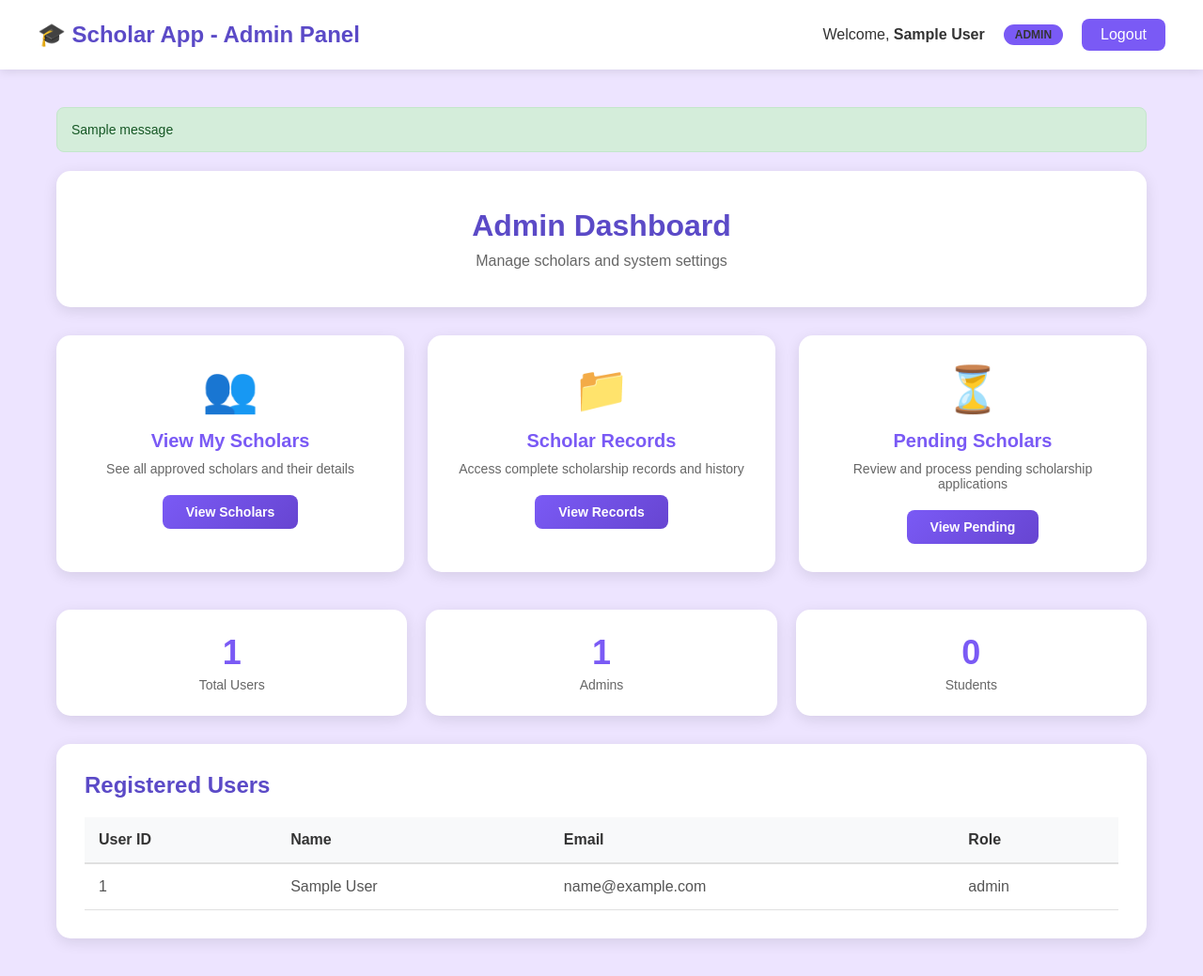
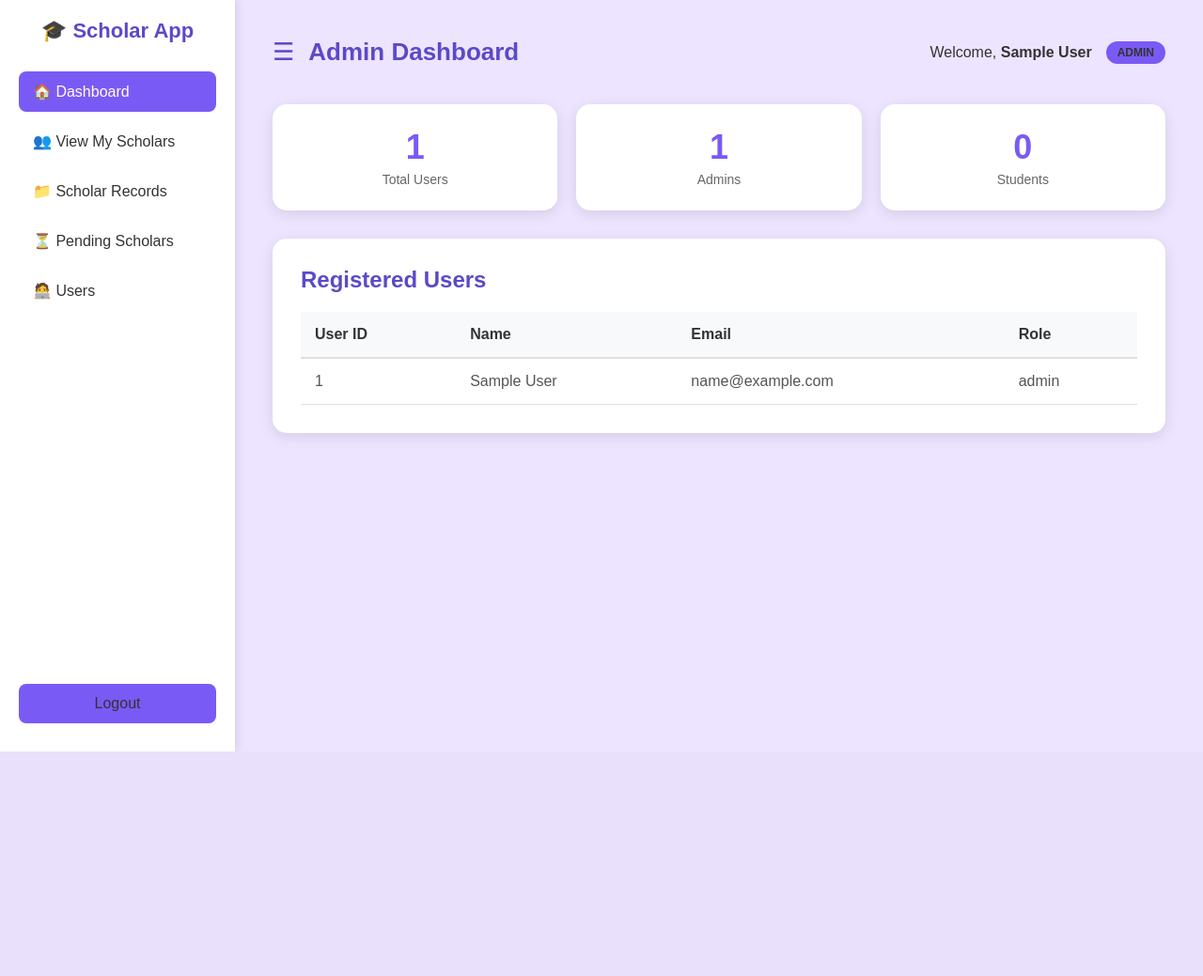
Before and after one commit to reneerosetuason/Majayjay-Scholars, a Flask app: page /admin in a window 1280 px wide. Shown: the whole page at 94% size. After the commit the page ends 800 px from the top, so only its background shows below. Run offline with Flask 3, Linux system fonts and the light colour scheme; the visitor is signed in with stand-in values (Sample User, id 1); tables that the repository leaves empty or names only in its code hold one stand-in row (values such as "Sample post"); one stand-in notice (Sample message) is shown.

Commit message:
biglaang_pachecksystem_nisir

```diff
--- a/app.py
+++ b/app.py
@@ -1,17 +1,32 @@
 from flask import Flask, render_template, request, redirect, flash, url_for, session
+import os
+from werkzeug.utils import secure_filename
 import mysql.connector
-from werkzeug.security import generate_password_hash, check_password_hash
-#ehwjahdkjassdbfkajsb,madn
+from datetime import datetime
+
 app = Flask(__name__)
 app.secret_key = "ren02"
+
+# ================== FILE UPLOAD SETTINGS ==================
+UPLOAD_FOLDER = 'static/uploads'
+app.config['UPLOAD_FOLDER'] = UPLOAD_FOLDER
+ALLOWED_EXTENSIONS = {'png', 'jpg', 'jpeg', 'pdf'}
+
+if not os.path.exists(UPLOAD_FOLDER):
+    os.makedirs(UPLOAD_FOLDER)
+
+def allowed_file(filename):
+    return '.' in filename and filename.rsplit('.', 1)[1].lower() in ALLOWED_EXTENSIONS
+
 
 # ================== DATABASE CONNECTION ==================
 db = mysql.connector.connect(
     host="localhost",
-    user="root",          # change if needed
-    password="ren123",    # your MySQL password
-    database="usersdb"    # make sure this DB exists
+    user="root",
+    password="ren123",
+    database="usersdb"
 )
+
 
 # ================== ROUTES ==================
 
@@ -26,6 +41,7 @@ def home():
         else:
             return redirect(url_for('student_dashboard'))
     return redirect(url_for('login'))
+
 
 # ---------- REGISTER ----------
 @app.route('/register', methods=['GET', 'POST'])
@@ -46,23 +62,20 @@ def register():
         cursor = db.cursor()
 
         try:
-            # Insert user with default name = email (since no name input)
             cursor.execute("""
                 INSERT INTO users (name, email, password, user_type)
                 VALUES (%s, %s, %s, %s)
             """, (email.split('@')[0], email, password, 'student'))
             db.commit()
-
             flash("Registration successful! You can now log in.", "success")
-            return redirect(url_for('login'))  #Redirects to login after register
-
+            return redirect(url_for('login'))
         except mysql.connector.IntegrityError:
             flash("Email already exists!", "error")
-
         finally:
             cursor.close()
 
     return render_template('register.html')
+
 
 # ---------- LOGIN ----------
 @app.route('/login', methods=['GET', 'POST'])
@@ -76,7 +89,6 @@ def login():
         user = cursor.fetchone()
         cursor.close()
 
-        # Simple password check (plain text)
         if user and user['password'] == password:
             session['user_id'] = user['user_id']
             session['email'] = user['email']
@@ -96,17 +108,15 @@ def login():
 
     return render_template('login.html')
 
+
 # ---------- ADMIN DASHBOARD ----------
 @app.route('/admin')
 def admin_dashboard():
     if session.get('user_type', '').lower() == 'admin':
         cursor = db.cursor(dictionary=True)
-
-        # Fetch all users
         cursor.execute("SELECT user_id, name, email, user_type FROM users")
         users = cursor.fetchall()
 
-        # Fetch logged-in admin info
         cursor.execute("SELECT name FROM users WHERE user_id = %s", (session['user_id'],))
         current_admin = cursor.fetchone()
         cursor.close()
@@ -117,6 +127,7 @@ def admin_dashboard():
     flash("Access denied!", "error")
     return redirect(url_for('login'))
 
+
 # ---------- MAYOR DASHBOARD ----------
 @app.route('/mayor')
 def mayor_dashboard():
@@ -125,17 +136,130 @@ def mayor_dashboard():
     flash("Access denied!", "error")
     return redirect(url_for('login'))
 
+
 # ---------- STUDENT DASHBOARD ----------
 @app.route('/student')
 def student_dashboard():
     if session.get('user_type', '').lower() == 'student':
-        cursor = db.cursor(dictionary=True)
-        cursor.execute("SELECT user_id, name, email, user_type FROM users")
-        users = cursor.fetchall()
-        cursor.close()
-        return render_template('student/student_dashboard.html', users=users)
+        return render_template('student/student_dashboard.html')
     flash("Access denied!", "error")
     return redirect(url_for('login'))
+
+
+# ---------- APPLY (NEW SCHOLARSHIP) ----------
+@app.route('/apply', methods=['GET', 'POST'])
+def apply():
+    if session.get('user_type', '').lower() != 'student':
+        flash("Access denied!", "error")
+        return redirect(url_for('login'))
+
+    if request.method == 'POST':
+        full_name = request.form.get('full_name')
+        student_id = request.form.get('student_id')
+        contact_number = request.form.get('contact_number')
+        address = request.form.get('address')
+        course = request.form.get('course')
+        year_level = request.form.get('year_level')
+        gwa = request.form.get('gwa')
+        reason = request.form.get('reason')
+
+        # Handle files
+        uploaded_files = {}
+        for field in ['school_id', 'id_picture', 'birth_certificate', 'grades']:
+            file = request.files.get(field)
+            if file and allowed_file(file.filename):
+                filename = secure_filename(file.filename)
+                filepath = os.path.join(app.config['UPLOAD_FOLDER'], filename)
+                file.save(filepath)
+                uploaded_files[field] = filename
+            else:
+                uploaded_files[field] = None
+
+        cursor = db.cursor()
+        try:
+            cursor.execute("""
+                INSERT INTO application (
+                    user_id, full_name, student_id, contact_number, address,
+                    course, year_level, gwa, reason,
+                    school_id, id_picture, birth_certificate, grades,
+                    status, submission_date
+                ) VALUES (%s, %s, %s, %s, %s, %s, %s, %s, %s, %s, %s, %s, %s, 'Pending', CURRENT_TIMESTAMP)
+            """, (
+                session['user_id'], full_name, student_id, contact_number, address,
+                course, year_level, gwa, reason,
+                uploaded_files['school_id'], uploaded_files['id_picture'],
+                uploaded_files['birth_certificate'], uploaded_files['grades']
+            ))
+            db.commit()
+            flash("Application submitted successfully!", "success")
+            return redirect(url_for('student_dashboard'))
+        except Exception as e:
+            print("Error inserting application:", e)
+            flash("An error occurred while submitting your application.", "error")
+        finally:
+            cursor.close()
+
+    return render_template('student/apply.html')
+
+
+# ---------- RENEW SCHOLARSHIP ----------
+@app.route('/renew_scholarship', methods=['GET', 'POST'])
+def renew_scholarship():
+    if session.get('user_type', '').lower() != 'student':
+        flash("Access denied!", "error")
+        return redirect(url_for('login'))
+
+    if request.method == 'POST':
+        try:
+            user_id = session.get('user_id')
+
+            full_name = request.form.get('full_name')
+            student_id = request.form.get('student_id')
+            contact_number = request.form.get('contact_number')
+            address = request.form.get('address')
+            course = request.form.get('course')
+            year_level = request.form.get('year_level')
+            gwa = request.form.get('gwa')
+            reason = request.form.get('reason')
+
+            uploaded_files = {}
+            for field in ['school_id', 'id_picture', 'birth_certificate', 'grades']:
+                file = request.files.get(field)
+                if file and allowed_file(file.filename):
+                    filename = secure_filename(file.filename)
+                    filepath = os.path.join(app.config['UPLOAD_FOLDER'], filename)
+                    file.save(filepath)
+                    uploaded_files[field] = filename
+                else:
+                    uploaded_files[field] = None
+
+            cursor = db.cursor()
+            cursor.execute("""
+                INSERT INTO application (
+                    user_id, full_name, student_id, contact_number, address,
+                    course, year_level, gwa, reason,
+                    school_id, id_picture, birth_certificate, grades,
+                    status, submission_date
+                ) VALUES (%s, %s, %s, %s, %s, %s, %s, %s, %s, %s, %s, %s, %s, 'Pending', NOW())
+            """, (
+                user_id, full_name, student_id, contact_number, address,
+                course, year_level, gwa, reason,
+                uploaded_files['school_id'], uploaded_files['id_picture'],
+                uploaded_files['birth_certificate'], uploaded_files['grades']
+            ))
+
+            db.commit()
+            cursor.close()
+            flash("✅ Renewal application submitted successfully!", "success")
+            return redirect(url_for('student_dashboard'))
+
+        except Exception as e:
+            print("Error submitting renewal application:", e)
+            flash("❌ Error submitting renewal application. Please try again.", "error")
+            return redirect(url_for('renew_scholarship'))
+
+    return render_template('student/renew_scholarship.html')
+
 
 # ---------- LOGOUT ----------
 @app.route('/logout')
@@ -144,6 +268,7 @@ def logout():
     flash("Logged out successfully.", "info")
     return redirect(url_for('login'))
 
+
 # ================== MAIN ==================
 if __name__ == '__main__':
     app.run(debug=True)
--- a/templates/admin/admin_dashboard.html
+++ b/templates/admin/admin_dashboard.html
@@ -14,129 +14,114 @@
             background-color: #ede4ff;
             font-family: 'Poppins', sans-serif;
             min-height: 100vh;
+            display: flex;
         }
-        .navbar {
+
+        /* ===== Sidebar ===== */
+        .sidebar {
+            width: 250px;
             background: white;
-            padding: 20px 40px;
-            box-shadow: 0 2px 10px rgba(0,0,0,0.1);
+            box-shadow: 2px 0 10px rgba(0,0,0,0.1);
+            display: flex;
+            flex-direction: column;
+            padding: 20px;
+            position: fixed;
+            height: 100%;
+            left: 0;
+            transition: all 0.3s ease;
+            z-index: 1000;
+        }
+        .sidebar.hide {
+            left: -260px;
+        }
+        .sidebar h2 {
+            color: #5b4ac7;
+            font-size: 22px;
+            margin-bottom: 30px;
+            text-align: center;
+        }
+        .sidebar a {
+            display: block;
+            padding: 12px 15px;
+            color: #333;
+            text-decoration: none;
+            border-radius: 8px;
+            font-weight: 500;
+            transition: all 0.3s;
+            margin-bottom: 10px;
+        }
+        .sidebar a:hover {
+            background-color: #7a5af5;
+            color: white;
+        }
+        .sidebar a.active {
+            background-color: #7a5af5;
+            color: white;
+        }
+        .logout-btn {
+            margin-top: auto;
+            background-color: #7a5af5;
+            color: white;
+            text-align: center;
+            padding: 10px;
+            border-radius: 8px;
+            text-decoration: none;
+            transition: 0.3s;
+        }
+        .logout-btn:hover {
+            background-color: #6745d1;
+        }
+
+        /* ===== Main Content ===== */
+        .main-content {
+            margin-left: 250px;
+            flex: 1;
+            padding: 40px;
+            width: 100%;
+            transition: margin-left 0.3s ease;
+        }
+        .main-content.expanded {
+            margin-left: 0;
+        }
+
+        .topbar {
             display: flex;
             justify-content: space-between;
             align-items: center;
+            margin-bottom: 40px;
         }
-        .navbar h1 {
+        .menu-btn {
+            font-size: 26px;
+            cursor: pointer;
             color: #5b4ac7;
-            font-size: 24px;
+            margin-right: 15px;
         }
-        .navbar .user-info {
+        .topbar-left {
             display: flex;
             align-items: center;
-            gap: 20px;
         }
-        .navbar .user-info span {
+        .topbar h1 {
+            color: #5b4ac7;
+            font-size: 26px;
+        }
+        .topbar .user-info {
+            display: flex;
+            align-items: center;
+            gap: 15px;
+        }
+        .topbar .user-info span {
             color: #333;
         }
-        .navbar .badge {
+        .badge {
             background-color: #7a5af5;
             color: white;
-            padding: 4px 12px;
+            padding: 5px 12px;
             border-radius: 12px;
             font-size: 12px;
             font-weight: 600;
         }
-        .navbar a {
-            background-color: #7a5af5;
-            color: white;
-            padding: 8px 20px;
-            border-radius: 8px;
-            text-decoration: none;
-            transition: background-color 0.3s;
-        }
-        .navbar a:hover {
-            background-color: #6745d1;
-        }
-        .container {
-            max-width: 1200px;
-            margin: 40px auto;
-            padding: 0 20px;
-        }
-        .welcome-card {
-            background: white;
-            padding: 40px;
-            border-radius: 15px;
-            box-shadow: 0 4px 15px rgba(0,0,0,0.1);
-            text-align: center;
-            margin-bottom: 30px;
-        }
-        .welcome-card h2 {
-            color: #5b4ac7;
-            font-size: 32px;
-            margin-bottom: 10px;
-        }
-        .welcome-card p {
-            color: #666;
-            font-size: 16px;
-        }
-        .alert {
-            padding: 15px;
-            margin-bottom: 20px;
-            border-radius: 8px;
-            font-size: 14px;
-        }
-        .alert-success {
-            background-color: #d4edda;
-            color: #155724;
-            border: 1px solid #c3e6cb;
-        }
 
-        /* Action Cards Section */
-        .action-cards {
-            display: grid;
-            grid-template-columns: repeat(auto-fit, minmax(300px, 1fr));
-            gap: 25px;
-            margin-bottom: 40px;
-        }
-        .action-card {
-            background: white;
-            padding: 30px;
-            border-radius: 15px;
-            box-shadow: 0 4px 15px rgba(0,0,0,0.1);
-            text-align: center;
-            transition: all 0.3s;
-        }
-        .action-card:hover {
-            transform: translateY(-5px);
-            box-shadow: 0 8px 25px rgba(122, 90, 245, 0.2);
-        }
-        .action-card .icon {
-            font-size: 48px;
-            margin-bottom: 15px;
-        }
-        .action-card h3 {
-            color: #7a5af5;
-            margin-bottom: 10px;
-            font-size: 20px;
-        }
-        .action-card p {
-            color: #666;
-            font-size: 14px;
-            margin-bottom: 20px;
-        }
-        .action-btn {
-            display: inline-block;
-            padding: 10px 25px;
-            background: linear-gradient(135deg, #7a5af5 0%, #6745d1 100%);
-            color: white;
-            text-decoration: none;
-            border-radius: 8px;
-            font-weight: 600;
-            transition: all 0.3s;
-            font-size: 14px;
-        }
-        .action-btn:hover {
-            transform: translateY(-2px);
-            box-shadow: 0 5px 15px rgba(122, 90, 245, 0.4);
-        }
-
+        /* ===== Stats Section ===== */
         .stats-grid {
             display: grid;
             grid-template-columns: repeat(auto-fit, minmax(200px, 1fr));
@@ -161,6 +146,7 @@
             font-size: 14px;
         }
 
+        /* ===== Users Section ===== */
         .users-section {
             background: white;
             padding: 30px;
@@ -193,79 +179,43 @@
         table tr:hover {
             background-color: #f8f9fa;
         }
-        .badge {
-            display: inline-block;
-            padding: 4px 12px;
-            border-radius: 12px;
-            font-size: 12px;
-            font-weight: 600;
-        }
-        .badge-admin {
-            background-color: #7a5af5;
-            color: white;
-        }
-        .badge-student {
-            background-color: #48bb78;
-            color: white;
-        }
 
         @media (max-width: 768px) {
-            .navbar {
-                flex-direction: column;
-                gap: 15px;
-                text-align: center;
+            .sidebar {
+                left: -260px;
             }
-            .navbar .user-info {
-                flex-direction: column;
+            .sidebar.active {
+                left: 0;
+            }
+            .main-content {
+                margin-left: 0;
+                padding: 20px;
             }
         }
     </style>
 </head>
 <body>
-    <nav class="navbar">
-        <h1>🎓 Scholar App - Admin Panel</h1>
-        <div class="user-info">
-            <span>Welcome, <strong>{{name}}</strong></span>
-            <span class="badge">ADMIN</span>
-            <a href="/logout">Logout</a>
-        </div>
-    </nav>
+    <!-- ===== SIDEBAR ===== -->
+    <div class="sidebar" id="sidebar">
+        <h2>🎓 Scholar App</h2>
+        <a href="/admin" class="active">🏠 Dashboard</a>
+        <a href="/admin/scholars">👥 View My Scholars</a>
+        <a href="/admin/applications">📁 Scholar Records</a>
+        <a href="/admin/pending">⏳ Pending Scholars</a>
+        <a href="#users">🧑‍💻 Users</a>
+        <a href="/logout" class="logout-btn">Logout</a>
+    </div>
 
-    <div class="container">
-        {% with messages = get_flashed_messages(with_categories=true) %}
-            {% if messages %}
-                {% for category, message in messages %}
-                    <div class="alert alert-{{ category }}">{{ message }}</div>
-                {% endfor %}
-            {% endif %}
-        {% endwith %}
-
-        <div class="welcome-card">
-            <h2>Admin Dashboard</h2>
-            <p>Manage scholars and system settings</p>
-        </div>
-
-        <!-- Scholar Management Action Cards -->
-        <div class="action-cards">
-            <div class="action-card">
-                <div class="icon">👥</div>
-                <h3>View My Scholars</h3>
-                <p>See all approved scholars and their details</p>
-                <a href="/admin/scholars" class="action-btn">View Scholars</a>
+    <!-- ===== MAIN CONTENT ===== -->
+    <div class="main-content" id="main-content">
+        <div class="topbar">
+            <div class="topbar-left">
+                <div class="menu-btn" onclick="toggleSidebar()">☰</div>
+                <h1>Admin Dashboard</h1>
             </div>
-
-            <div class="action-card">
-                <div class="icon">📁</div>
-                <h3>Scholar Records</h3>
-                <p>Access complete scholarship records and history</p>
-                <a href="/admin/applications" class="action-btn">View Records</a>
-            </div>
-
-            <div class="action-card">
-                <div class="icon">⏳</div>
-                <h3>Pending Scholars</h3>
-                <p>Review and process pending scholarship applications</p>
-                <a href="/admin/pending" class="action-btn">View Pending</a>
+            <div class="user-info">
+                <span>Welcome, <strong>{{ name }}</strong></span>
+                <span class="badge">ADMIN</span>
             </div>
         </div>
 
@@ -284,7 +234,8 @@
             </div>
         </div>
 
-        <div class="users-section">
+        <!-- ===== USERS LIST SECTION ===== -->
+        <div class="users-section" id="users">
             <h3>Registered Users</h3>
             <table>
                 <thead>
@@ -308,5 +259,12 @@
             </table>
         </div>
     </div>
+
+    <script>
+        function toggleSidebar() {
+            document.getElementById("sidebar").classList.toggle("hide");
+            document.getElementById("main-content").classList.toggle("expanded");
+        }
+    </script>
 </body>
 </html>
```
Also changed, not shown: templates/student/student_dashboard.html (+128 -9 lines).
